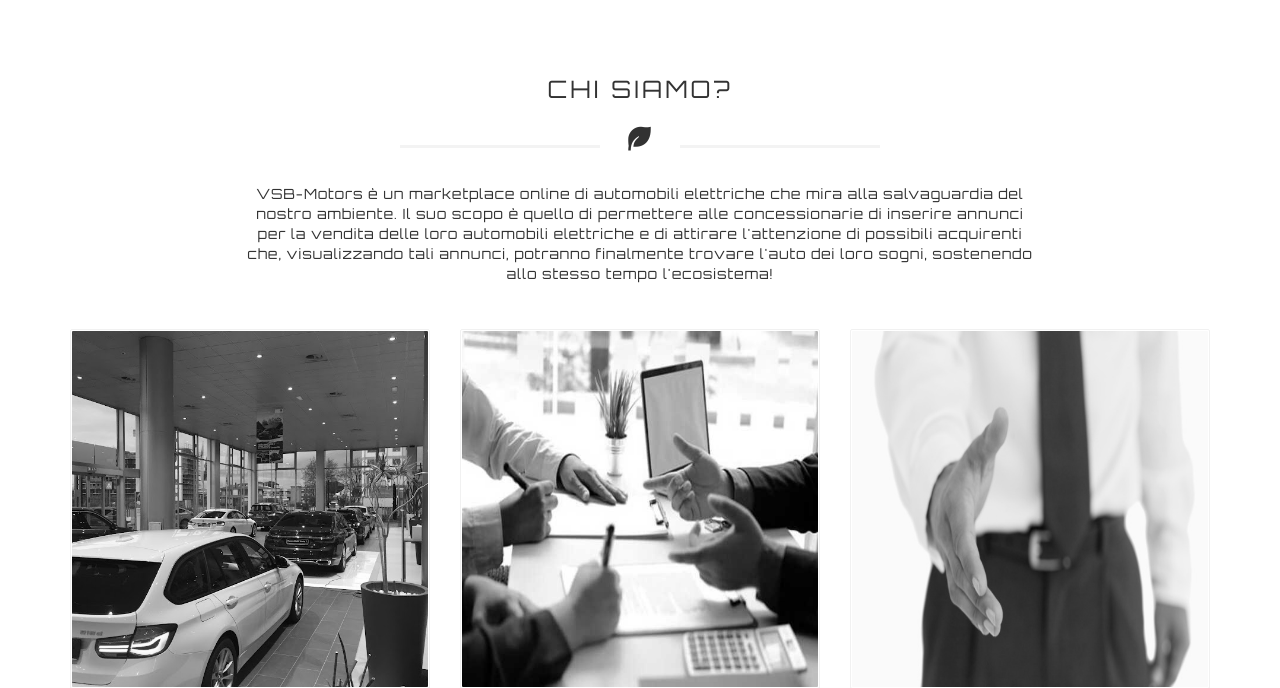
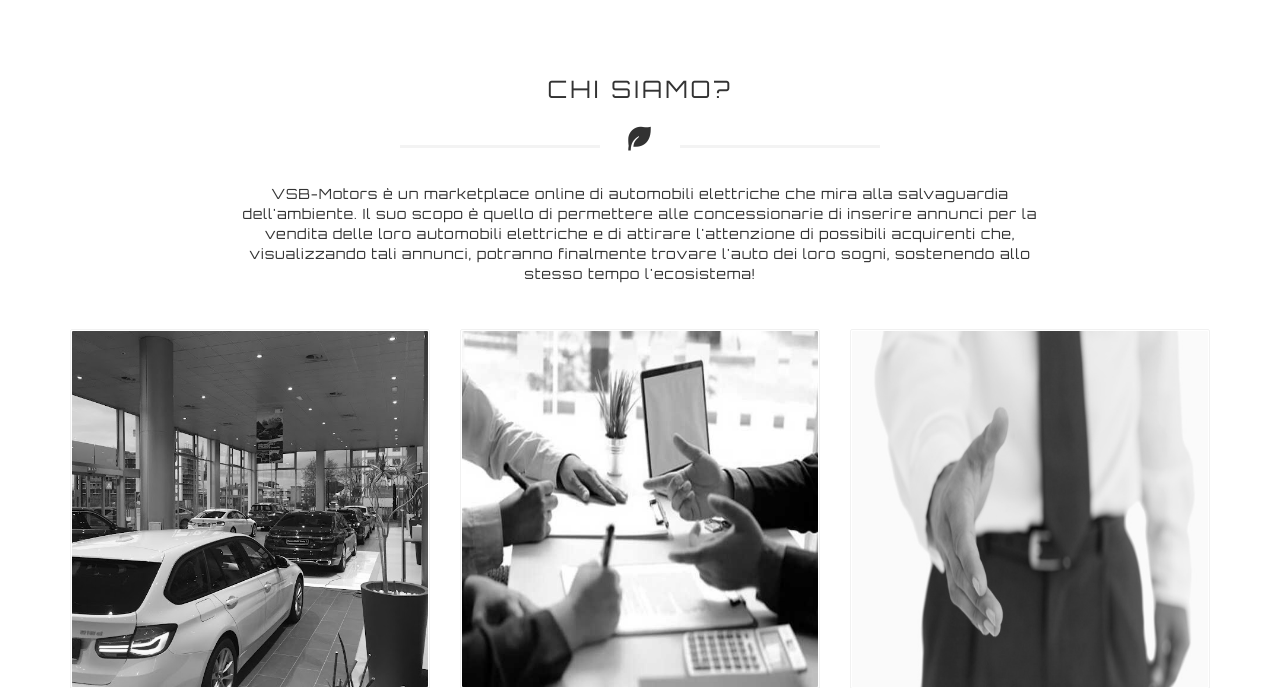
Before and after one commit to Verlanti2002/VSB-Motors, a Django app: page / in a window 1280 px wide. Shown: the part 754-1442 px from the top of the page. Run offline with Django 4.2, Linux system fonts and the light colour scheme; parts of the project's set-up code (start-up, migrations or seed data) failed here and were passed over; some libraries are stand-ins or nearby versions.

Commit message:
modify index.html

```diff
--- a/vsb_app/templates/vsb_app/index.html
+++ b/vsb_app/templates/vsb_app/index.html
@@ -97,7 +97,7 @@
             <div class="col-md-12">
                <h3 class="title-un">CHI SIAMO?</h3>
                <div class="title-un-icon"><i class="ri-leaf-fill"></i></div>
-               <p class="title-un-des">VSB-Motors è un marketplace online di automobili elettriche che mira alla salvaguardia del nostro ambiente. Il suo scopo è quello di permettere alle concessionarie di inserire annunci per la vendita delle loro automobili elettriche e di attirare
+               <p class="title-un-des">VSB-Motors è un marketplace online di automobili elettriche che mira alla salvaguardia dell'ambiente. Il suo scopo è quello di permettere alle concessionarie di inserire annunci per la vendita delle loro automobili elettriche e di attirare
                   l'attenzione di possibili acquirenti che, visualizzando tali annunci, potranno finalmente trovare l'auto dei loro sogni, sostenendo allo stesso tempo l'ecosistema!
                </p>
             </div>
```
